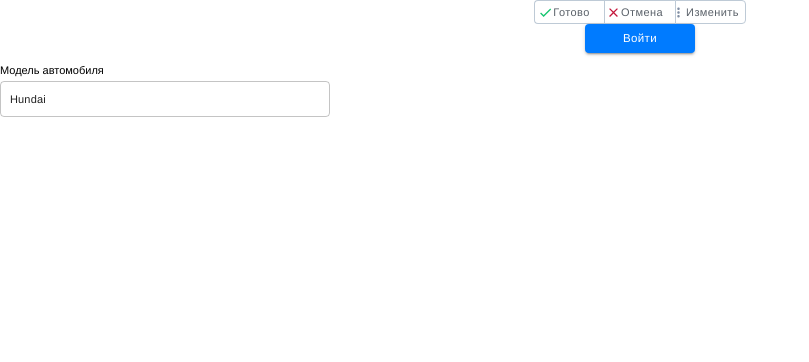
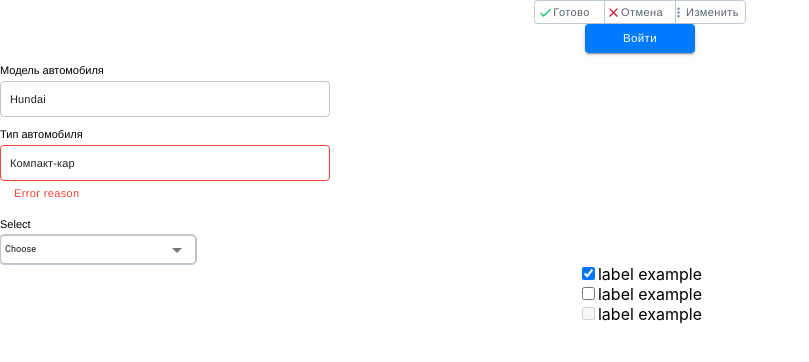
Before and after one commit to ignanna-12/admin-nfd, a React (Create React App) app: page / in a window 1280 px wide. Shown: the top 362 px of the page, without its empty margins (0-809 px from the left). Built offline with nearby package versions, Linux system fonts and the light colour scheme.

Commit message:
wip: UIkit

```diff
--- a/src/App.js
+++ b/src/App.js
@@ -2,14 +2,26 @@ import React from 'react';
 import './App.css';
 import MyButtonBlue from './components/adminUIKit/MyButtonBlue';
 import MyButtonGroup from './components/adminUIKit/MyButtonGroup';
-import MyInputField from './components/adminUIKit/MyInputField';
+import MyCheckbox from './components/adminUIKit/MyCheckbox';
+import MyInputField from './components/adminUIKit/myInputField/MyInputField';
+import MySelect from './components/adminUIKit/mySelect/MySelect';
 
 function App() {
   return (
     <div className="App">
       <MyButtonGroup />
       <MyButtonBlue />
-      <MyInputField title={'Модель автомобиля'} />
+      <MyInputField title={'Модель автомобиля'} defaultValue={'Hundai'} />
+      <MyInputField
+        error={true}
+        helperText="Error reason"
+        title={'Тип автомобиля'}
+        defaultValue={'Компакт-кар'}
+      />
+      <MySelect title={'Select'} defaultValue={'Choose'} />
+      <MyCheckbox checkedBefore={true} />
+      <MyCheckbox />
+      <MyCheckbox disabled={true} />
     </div>
   );
 }
--- /dev/null
+++ b/src/components/adminUIKit/MyCheckbox.jsx
@@ -0,0 +1,20 @@
+import React, { useState } from 'react';
+
+const MyCheckbox = ({ checkedBefore, disabled }) => {
+  const [checked, setChecked] = useState(checkedBefore ? checkedBefore : false);
+  return (
+    <div>
+      <div>
+        <input
+          type="checkbox"
+          checked={checkedBefore ? checkedBefore : checked}
+          onClick={() => setChecked(!checked)}
+          disabled={disabled}
+        />
+        <lable>label example</lable>
+      </div>
+    </div>
+  );
+};
+
+export default MyCheckbox;
--- a/src/components/adminUIKit/MyInputField.jsx
+++ b/src/components/adminUIKit/myInputField/MyInputField.jsx
@@ -4,7 +4,6 @@ import { TextField } from '@material-ui/core';
 import styles from './MyInputField.module.scss';
 
 const useStyles = makeStyles({
-  input: {},
   root: {
     '& .MuiOutlinedInput-input': {
       padding: '8px 0 8px 10px',
@@ -20,7 +19,7 @@ const useStyles = makeStyles({
   },
 });
 
-const MyInputField = ({ title }) => {
+const MyInputField = ({ title, defaultValue, error }) => {
   const classes = useStyles();
   return (
     <div className={styles.inputField}>
@@ -30,7 +29,9 @@ const MyInputField = ({ title }) => {
           root: classes.root,
           outlined: classes.outlined,
         }}
-        defaultValue="Hundai"
+        defaultValue={defaultValue}
+        error={error}
+        helperText={error ? 'Error reason' : ''}
         variant="outlined"
       />
     </div>
--- /dev/null
+++ b/src/components/adminUIKit/mySelect/MySelect.jsx
@@ -0,0 +1,41 @@
+import React from 'react';
+import { makeStyles } from '@material-ui/core/styles';
+import { FormControl, InputLabel, Select } from '@material-ui/core';
+import styles from './MySelect.module.scss';
+
+const useStyles = makeStyles({
+  root: {
+    width: '164px',
+    height: '29px',
+    padding: 0,
+  },
+  outlined: {
+    outline: '1px solid #BECAD6',
+  },
+});
+
+const MySelect = ({ title, defaultValue }) => {
+  const classes = useStyles();
+  return (
+    <div className={styles.inputField}>
+      <p className={styles.inputField_p}>{title}</p>
+      <FormControl>
+        <InputLabel
+          style={{ marginTop: '8px', marginLeft: '5px', color: '#121212', fontSize: '12px' }}
+        >
+          Choose
+        </InputLabel>
+        <Select
+          classes={{
+            root: classes.root,
+            outlined: classes.outlined,
+          }}
+          defaultValue={defaultValue}
+          variant="outlined"
+        />
+      </FormControl>
+    </div>
+  );
+};
+
+export default MySelect;
--- /dev/null
+++ b/src/components/adminUIKit/mySelect/MySelect.module.scss
@@ -0,0 +1,10 @@
+.inputField {
+    display:flex;
+    flex-direction: column;
+    align-items: flex-start;
+}
+.inputField_p {
+    font-family: 'Helvetica';
+    font-size: 11px;
+    margin-bottom: 5px;
+}
```
Also changed, not shown: src/components/adminUIKit/myInputField/MyInputField.module.scss (renamed from src/components/adminUIKit/MyInputField.module.scss).
